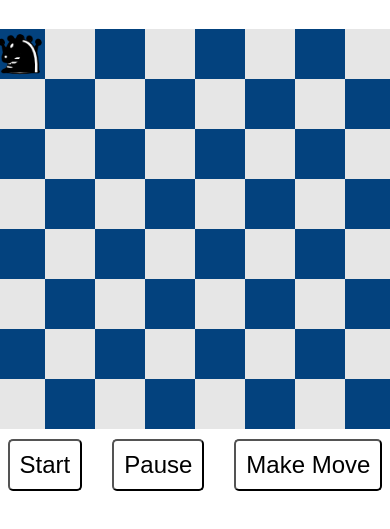
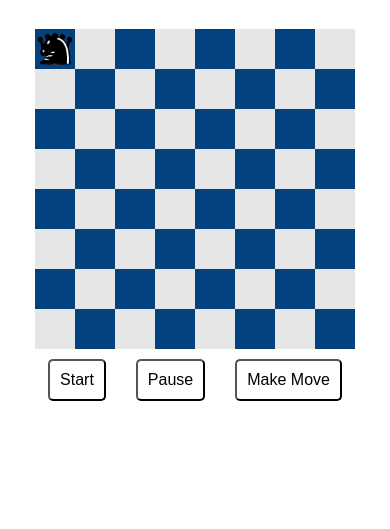
Before and after one commit to prodan-eric/game-of-chess, a plain HTML site: page index.html in a window 390 px wide. Shown: the part 71-600 px from the top of the page. Drawn offline with nearby package versions, Linux system fonts and the light colour scheme.

Commit message:
media query

```diff
--- a/board.js
+++ b/board.js
@@ -47,8 +47,10 @@ class Board {
 
     for (let i = 0; i < oldPieces.length; i++) {
       if (!newPieces[i].alive) oldPieces[i].style.visibility = "hidden"
-      oldPieces[i].style.marginLeft = `${newPieces[i].x * 50}px`
-      oldPieces[i].style.marginTop = `${newPieces[i].y * 50}px`
+      const isMobile = window.matchMedia("(max-width: 768px)")
+      const moveSpace = isMobile.matches ? 40 : 90
+      oldPieces[i].style.marginLeft = `${newPieces[i].x * moveSpace}px`
+      oldPieces[i].style.marginTop = `${newPieces[i].y * moveSpace}px`
     }
   }
 }
--- a/index.css
+++ b/index.css
@@ -19,8 +19,8 @@ html {
 }
 
 #board {
-    height: 400px;
-    width: 400px;
+    height: 720px;
+    width: 720px;
     position: relative;
     display: flex;
     flex-wrap: wrap;
@@ -29,9 +29,10 @@ html {
 
 .cell {
     flex-basis: 12.5%;
-    width: 50px;
-    height: 50px;
+    width: 90px;
+    height: 90px;
 }
+
 
 .blackCell {
     background-color: rgb(3, 66, 126);
@@ -54,8 +55,8 @@ html {
     justify-content: center;
     align-items: center;
     -webkit-text-stroke:0.3px black;
-    width: 50px;
-    height: 50px;
+    width: 90px;
+    height: 90px;
     position: absolute;
     transition: all 100ms;
     background-size: contain;
@@ -93,3 +94,21 @@ html {
 .btn:hover {
     background: lightgrey;
 }
+
+@media (max-width: 768px) {
+    .btn {
+        font-size: 1rem;
+    }
+    #board {
+        height: 320px;
+        width: 320px;
+    }
+    .cell {
+      width: 40px;
+      height: 40px;
+    }
+    .piece {
+        width: 40px;
+        height: 40px;
+    }
+  }
--- a/player.js
+++ b/player.js
@@ -60,8 +60,11 @@ class Player {
       if (this.pieces[i].color === "black") piece.classList.add("blackPiece")
       else piece.classList.add("whitePiece")
       piece.classList.add(`${this.pieces[i].color}${this.pieces[i].type}`)
-      piece.style.marginLeft = `${this.pieces[i].x * 50}px`
-      piece.style.marginTop = `${this.pieces[i].y * 50}px`
+      const isMobile = window.matchMedia("(max-width: 768px)")
+      console.log(isMobile)
+      const moveSpace = isMobile.matches ? 40 : 90
+      piece.style.marginLeft = `${this.pieces[i].x * moveSpace}px`
+      piece.style.marginTop = `${this.pieces[i].y * moveSpace}px`
 
       board.appendChild(piece)
     }
```
